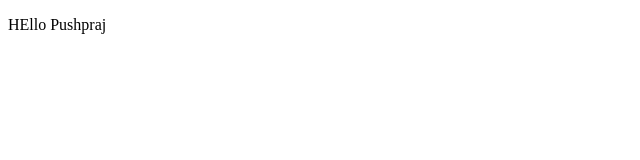
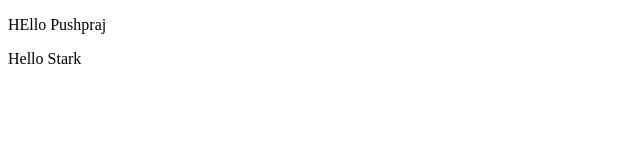
Before and after one commit to manos1998/helloworld, a plain HTML site: page index.html in a window 1280 px wide. Shown: the full height of the page, 0-640 px from the left. Drawn offline with Linux system fonts and the light colour scheme.

```diff
--- a/index.html
+++ b/index.html
@@ -8,5 +8,6 @@
 </head>
 <body>
     <p>HEllo Pushpraj</p>
+    <p>Hello Stark</p>
 </body>
 </html>
```
